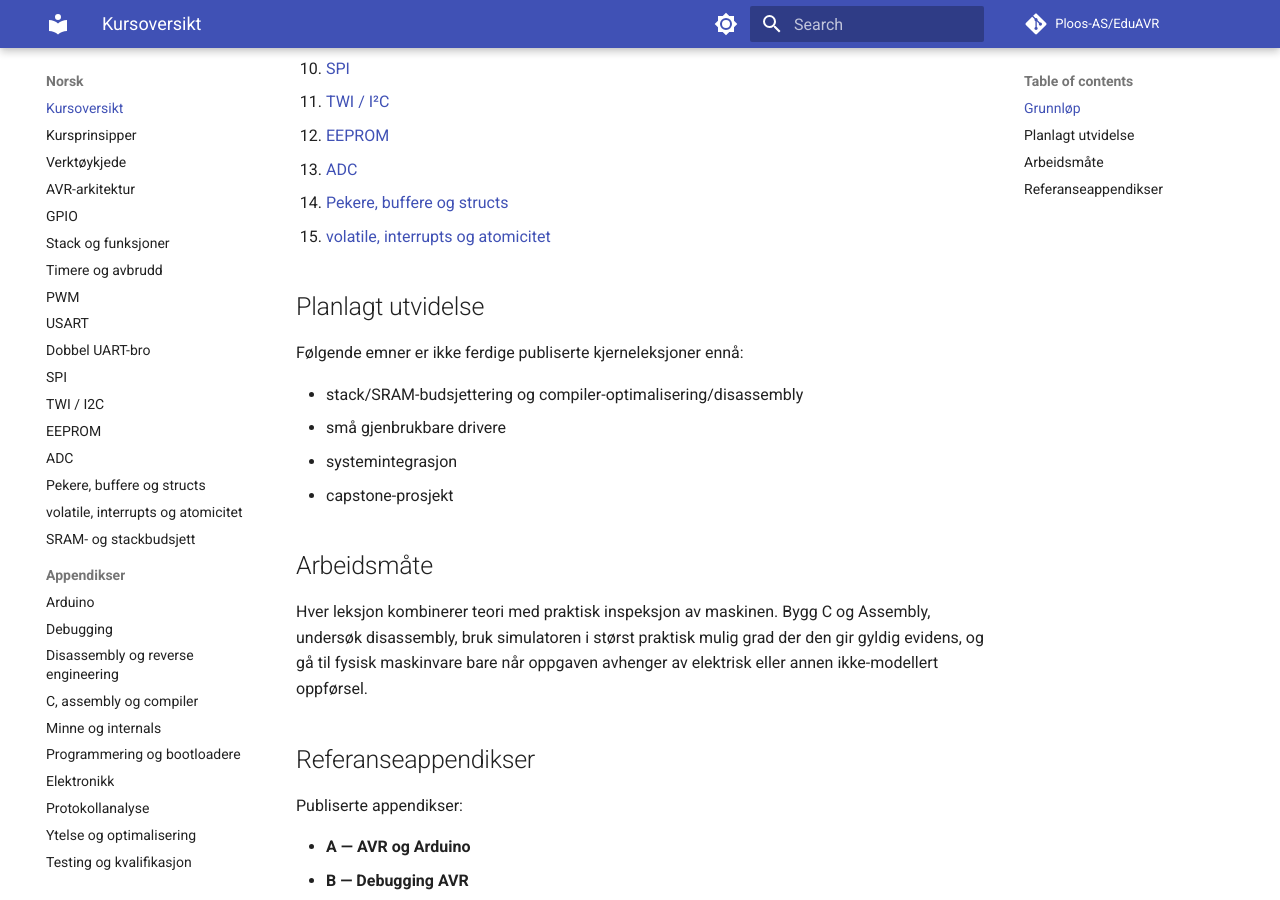
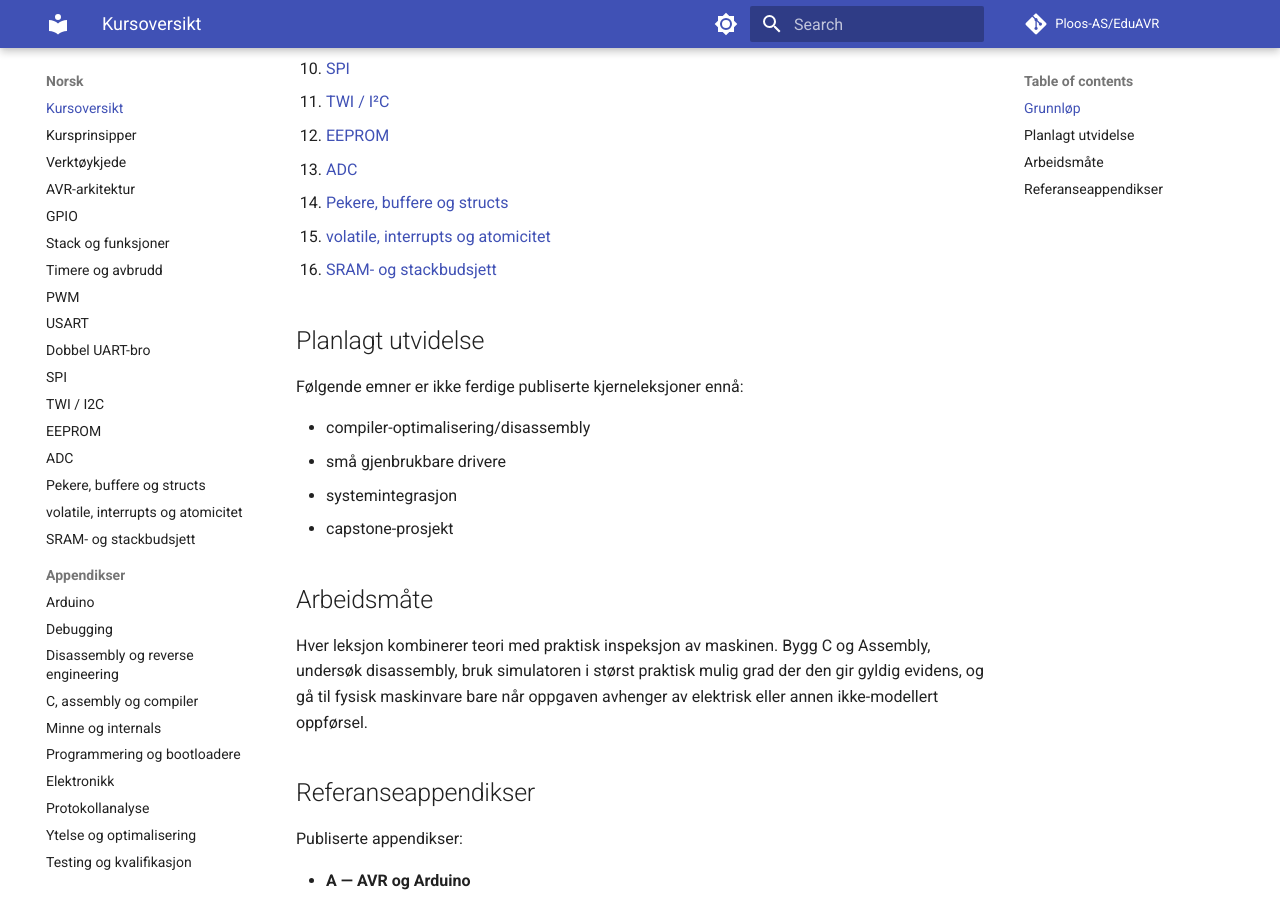
Before and after one commit to Ploos-AS/EduAVR, an MkDocs documentation site: the page built from docs/no/COURSE_OUTLINE.md, in a window 1280 px wide and 900 px high, scrolled down 755 px. Built offline with MkDocs 1.6.1 and Material for MkDocs 9.7.7, drawn with Linux system fonts in a browser that asks for light colours; comment, search, counter and statistics services are not loaded.

Commit message:
docs: add resource budget to Norwegian outline

```diff
--- a/docs/no/COURSE_OUTLINE.md
+++ b/docs/no/COURSE_OUTLINE.md
@@ -22,12 +22,13 @@ EduAVR lærer AVR fra maskinvaren og opp, med **Assembly og C side om side**.
 13. [ADC](11-adc.md)
 14. [Pekere, buffere og structs](12-data-structures.md)
 15. [volatile, interrupts og atomicitet](13-volatile-atomicity.md)
+16. [SRAM- og stackbudsjett](14-resource-budget.md)
 
 ## Planlagt utvidelse
 
 Følgende emner er ikke ferdige publiserte kjerneleksjoner ennå:
 
-- stack/SRAM-budsjettering og compiler-optimalisering/disassembly
+- compiler-optimalisering/disassembly
 - små gjenbrukbare drivere
 - systemintegrasjon
 - capstone-prosjekt
```
